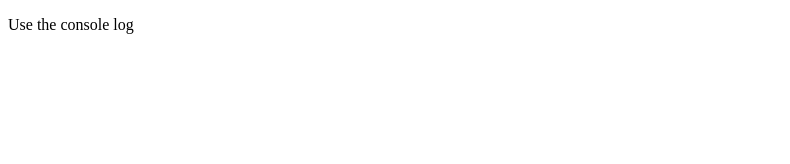
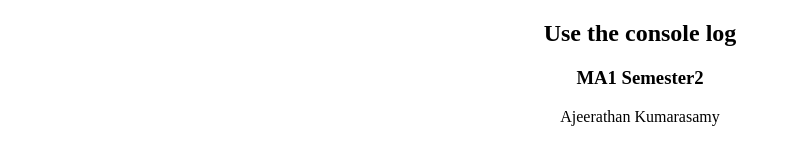
Before and after one commit to gitAji/MA1-Semester2, a plain HTML site: page index.html in a window 1280 px wide. Shown: the whole page, without its empty margins (0-790 px from the left). Drawn offline with Linux system fonts and the light colour scheme.

Commit message:
Update index.html

```diff
--- a/index.html
+++ b/index.html
@@ -8,6 +8,10 @@
     <script src="js/script.js"></script>
 </head>
 <body>
-    <p>Use the console log</p>
+    <center>
+    <h2>Use the console log</h2>
+    <h3>MA1 Semester2</h3>
+    <p>Ajeerathan Kumarasamy</p>
+</center>
 </body>
 </html>
```
